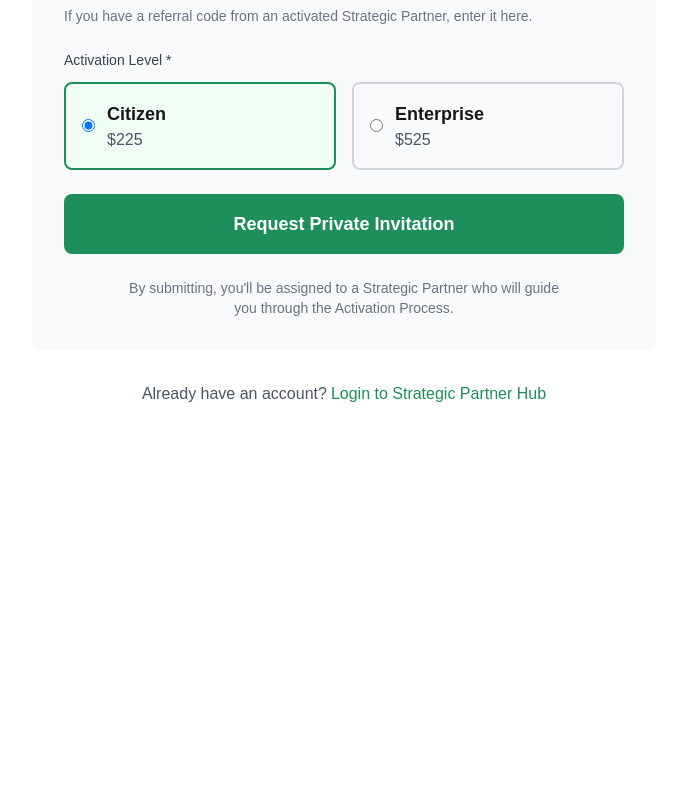
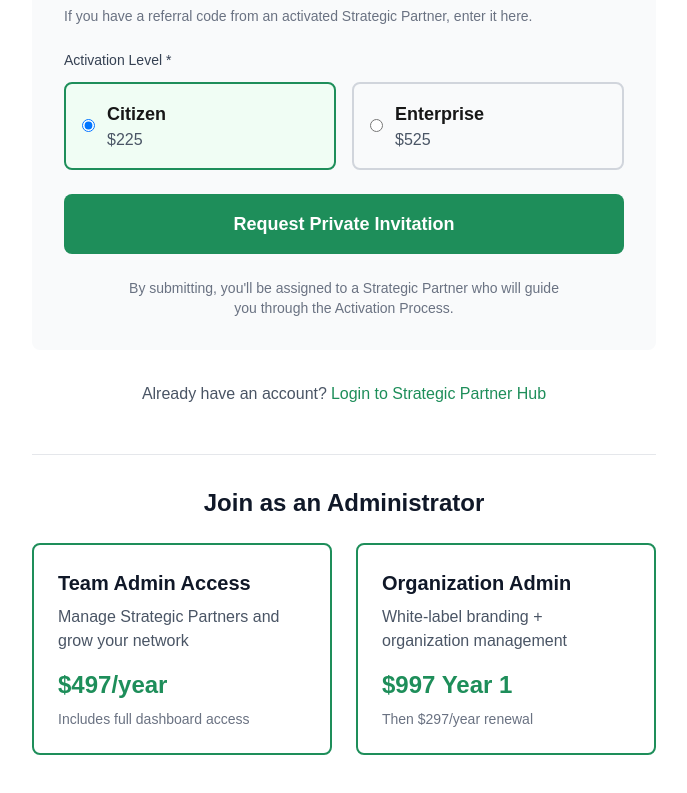
Before and after one commit to marketleveragingmedia-cmd/citizen-activation-system, a Next.js app: page / in a window 1280 px wide. Shown: the part 739-1532 px from the top of the page, without its empty margins (296-983 px from the left). Before the commit the page ends 1193 px from the top, so only its background shows below. Built offline with nearby package versions, Linux system fonts and the light colour scheme.

Commit message:
Add MOSCA disclosure and checkout page links
- Added Non-Affiliation Disclosure to subdomain request form
- Added checkout links section to home page (Team Admin + Org Admin)
- Links properly route to /checkout/team-admin-direct and /checkout/org-admin

```diff
--- a/app/page.tsx
+++ b/app/page.tsx
@@ -243,6 +243,34 @@ export default function RequestForm() {
             <a href="/login" className="text-[#1E8E5A] font-medium hover:underline ml-1">Login to Strategic Partner Hub</a>
           </p>
         </div>
+
+        {/* Checkout Links Section */}
+        <div className="mt-12 pt-8 border-t border-gray-200">
+          <h2 className="text-2xl font-bold text-gray-900 text-center mb-6">
+            Join as an Administrator
+          </h2>
+          <div className="grid grid-cols-1 md:grid-cols-2 gap-6">
+            <a
+              href="/checkout/team-admin-direct"
+              className="block p-6 bg-white border-2 border-[#1E8E5A] rounded-lg hover:shadow-lg transition-shadow"
+            >
+              <h3 className="text-xl font-bold text-gray-900 mb-2">Team Admin Access</h3>
+              <p className="text-gray-600 mb-4">Manage Strategic Partners and grow your network</p>
+              <div className="text-2xl font-bold text-[#1E8E5A] mb-2">$497/year</div>
+              <p className="text-sm text-gray-500">Includes full dashboard access</p>
+            </a>
+
+            <a
+              href="/checkout/org-admin"
+              className="block p-6 bg-white border-2 border-[#1E8E5A] rounded-lg hover:shadow-lg transition-shadow"
+            >
+              <h3 className="text-xl font-bold text-gray-900 mb-2">Organization Admin</h3>
+              <p className="text-gray-600 mb-4">White-label branding + organization management</p>
+              <div className="text-2xl font-bold text-[#1E8E5A] mb-2">$997 Year 1</div>
+              <p className="text-sm text-gray-500">Then $297/year renewal</p>
+            </a>
+          </div>
+        </div>
       </div>
     </div>
   )
--- a/app/request/RequestForm.tsx
+++ b/app/request/RequestForm.tsx
@@ -257,6 +257,24 @@ export default function RequestForm({ subdomain, primaryColor, secondaryColor }:
           By submitting, you'll be assigned to a Strategic Partner who will guide you through the Activation Process.
         </p>
       </form>
+
+      {/* MOSCA Disclosure */}
+      <div className="mt-8 p-6 bg-gray-50 border border-gray-200 rounded-lg text-center">
+        <h3 className="font-bold text-gray-900 mb-3">Non-Affiliation Disclosure</h3>
+        <p className="text-sm text-gray-600 leading-relaxed">
+          The Citizen Activation System is an independent platform and is not affiliated with, endorsed by, or officially connected to MOSCA or any of its subsidiaries or affiliates. MOSCA is a registered trademark of its respective owner. Any references to MOSCA are for informational and descriptive purposes only to explain the compatibility and use case of this system.
+        </p>
+        <div className="mt-4 pt-4 border-t border-gray-300">
+          <p className="text-xs text-gray-500">
+            Brought To You By: <span className="font-medium">Network Leveraging Cash Flow</span>
+          </p>
+          <div className="mt-2 text-xs text-gray-500 space-x-3">
+            <a href="/terms" className="hover:underline">Terms</a>
+            <span>|</span>
+            <a href="/privacy" className="hover:underline">Privacy</a>
+          </div>
+        </div>
+      </div>
     </>
   )
 }
```
